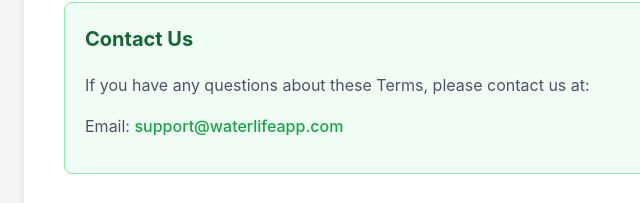
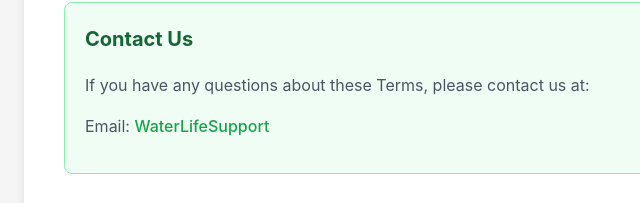
Before and after one commit to junsangh/terms-of-service, a plain HTML site: page index.html in a window 1280 px wide. Shown: the part 2549-2752 px from the top of the page, 216-856 px from the left. Drawn offline with Linux system fonts and the light colour scheme.

Commit message:
Update index.html

```diff
--- a/index.html
+++ b/index.html
@@ -302,7 +302,7 @@
         <div class="contact-section">
             <h3>Contact Us</h3>
             <p>If you have any questions about these Terms, please contact us at:</p>
-            <p>Email: <a href="mailto:support@waterlifeapp.com">support@waterlifeapp.com</a></p>
+            <p>Email: <a href="mailto:gazawyiahdeveloper@gmail.com">WaterLifeSupport</a></p>
         </div>
 
         <div class="effective-date">
```
